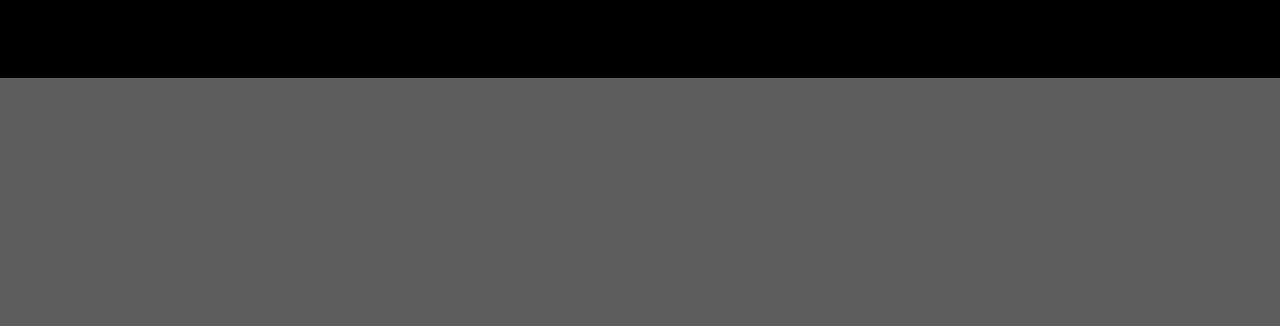
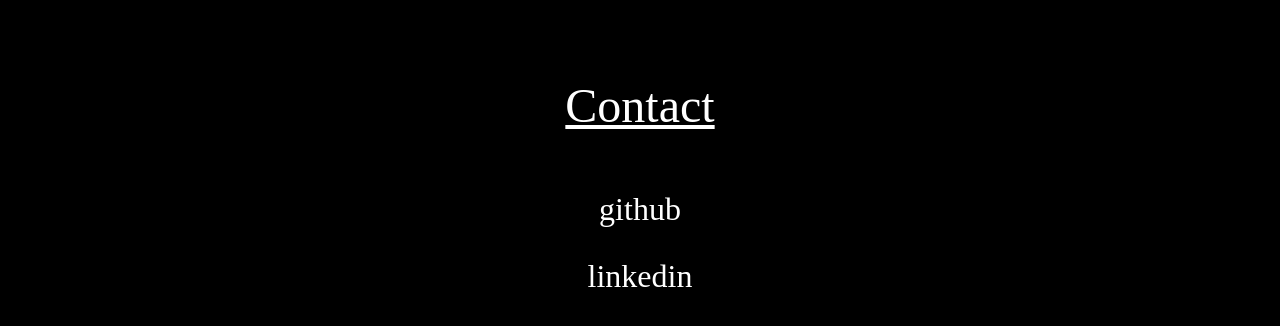
Before and after one commit to striderr1o1/RestaurantPage, a website built with webpack: page src/template.html in a window 1280 px wide. Shown: the part 1372-1698 px from the top of the page. Before the commit the page ends 1450 px from the top, so only its background shows below. Built offline with nearby package versions, Linux system fonts and the light colour scheme; files whose address does not match are found by name.

Commit message:
home page created

```diff
--- a/src/home.js
+++ b/src/home.js
@@ -26,10 +26,14 @@
     document.body.appendChild(heroDiv);
     let heroText = document.createElement('p');
     heroText.className = "hero-text";
-    heroText.innerHTML = "If Yoh ghot Money<br>Taste iz on Us";
+    heroText.innerHTML = ">>-The-Striding-Ranger-><br>The Best Inn in Town";
+    heroText.style.lineHeight = "1";
+    heroText.style.letterSpacing = "1px"
     heroText.style.textAlign = "center";
     heroText.style.color ="white";
+    heroText.style.fontWeight = "none"
     heroText.style.fontSize= "5rem";
+    heroText.style.fontFamily = "monospace"
     heroDiv.style.display = "flex";
     heroDiv.style.flexDirection = "row";
     heroDiv.style.justifyContent="center";
@@ -64,8 +68,38 @@
     section.appendChild(div2);
     div2.appendChild(image);
 
-
-
 }
 
-export {createHeroSection, createHeader, createSection}
+function createFooter(){
+    let footer = document.createElement('footer');
+    footer.className = "footer";
+    document.body.appendChild(footer);
+    let heading = document.createElement('h1');
+    heading.className = "footerHeading";
+    heading.textContent = "Contact"
+    footer.appendChild(heading)
+
+    let div = document.createElement('div');
+    div.className = "footerDiv";
+    footer.appendChild(div);
+    let links = ["https://github.com/striderr1o1", "https://linkedin.com/in/mustafanoman"];
+    let names = ["github", "linkedin"];
+    let classes = ["links gh", "links lk"]
+    for(let i = 0; i < links.length; i++){
+        let anchtag = document.createElement('a');
+        anchtag.className = classes[i];
+        anchtag.href = links[i];
+        anchtag.textContent = names[i];
+
+        div.appendChild(anchtag);
+    }
+}
+
+function createHomePage(){
+    createHeader();
+    createHeroSection();
+    createSection();
+    createFooter();
+}
+
+export default createHomePage
--- a/src/index.js
+++ b/src/index.js
@@ -1,4 +1,4 @@
-import { createHeroSection, createHeader, createSection } from "./home.js";
+import createHomePage from "./home.js";
 
 const homeButton = document.querySelector(".homebutton");
 const menuButton = document.querySelector(".menubutton");
@@ -7,15 +7,12 @@
 
 //add Event listeners
 document.addEventListener("DOMContentLoaded", function(){
-    createHeader();
-    createHeroSection();
-    createSection();
+    createHomePage();
+
 })
 
 homeButton.addEventListener("click", function(){
     document.body.innerHTML = "";
-    createHeader();
-    createHeroSection();
-    createSection();
+    createHomePage();
 })
 //comment
--- a/src/style.css
+++ b/src/style.css
@@ -73,3 +73,35 @@
     height: 400px;
     border-radius: 30px;
 }
+.footer{
+    height: 300px;
+    width: 100vw;
+    background-color: black;
+}
+.footerHeading{
+    text-align: center;
+    font-weight: normal;
+    color: white;
+    background-color: transparent;
+    font-size: 3rem;
+    text-decoration: underline;
+}
+.footerDiv{
+    height: 220px;
+    width: 100vw;
+    background-color: transparent;
+    display: flex;
+    flex-direction: column;
+    align-items: center;
+    justify-content: center;
+}
+.links{
+    color: white;
+    background-color: transparent;
+    font-size: 2rem;
+    text-decoration: none;
+
+}
+.gh{
+    margin-bottom: 30px;
+}
```
